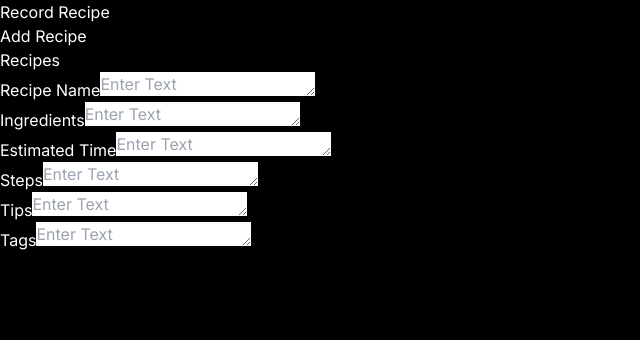
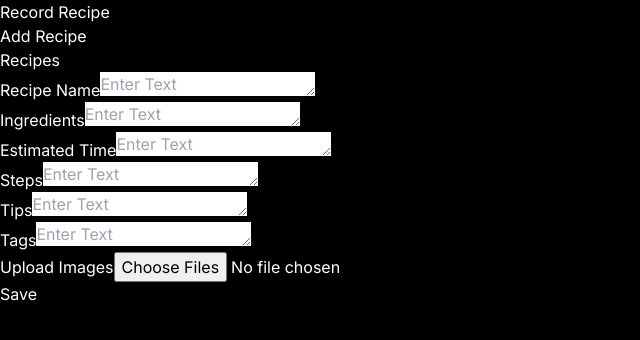
Before and after one commit to ryw27/recip-voice, a Next.js app: page /create in a window 1280 px wide. Shown: the top 340 px of the page, without its empty margins (0-640 px from the left). Built offline with nearby package versions, Linux system fonts and the light colour scheme; a web font is replaced by a local one.

Commit message:
adding image upload saving

```diff
--- a/package.json
+++ b/package.json
@@ -10,10 +10,12 @@
   },
   "dependencies": {
     "@ai-sdk/openai": "^1.0.18",
+    "@google/generative-ai": "^0.21.0",
     "@heroicons/react": "^2.2.0",
     "@vercel/postgres": "^0.10.0",
     "ai": "^4.0.33",
     "clsx": "^2.1.1",
+    "dotenv": "^16.4.7",
     "heroicons": "^2.2.0",
     "next": "15.1.4",
     "openai": "^4.78.1",
--- a/src/app/create/page.tsx
+++ b/src/app/create/page.tsx
@@ -1,6 +1,7 @@
 "use client";
 import React, { useEffect, useState } from 'react';
 import Input from '@/components/input';
+import ImageUpload from '@/components/imageupload';
 
 interface transcriptData {
   recipeName: string;
@@ -9,6 +10,7 @@ interface transcriptData {
   Tips: string,
   EstimatedTime: string;
   recipeTags: string
+  images: File[]
 }
 
 export default function Home() {
@@ -19,8 +21,10 @@ export default function Home() {
       const userTranscript = localStorage.getItem("transcript");
       if (userTranscript) {
         const data = JSON.parse(userTranscript);
+        console.log("so ", data.transcript)
         if (data.transcript) {
-          const genAI = new GoogleGenerativeAI("AIzaSyAp6hXPk_ixdLqSlzru4g-b1KR2aRzAlHU");
+          const genAI = new GoogleGenerativeAI("AIzaSyDynau2szbzDbPfzZ9tEuTLSYSyfGdPSwE");
+          // const genAI = new GoogleGenerativeAI(process.env.GEMINI_API_KEY)
           const model = genAI.getGenerativeModel({model : "gemini-1.5-flash"});
           const prompt = `
               Take the recipe transcript: ${data.transcript}
@@ -41,15 +45,38 @@ export default function Home() {
               .trim();
             const parsedResult = JSON.parse(cleanedText);
             setTranscript(parsedResult);
-            console.log(transcript?.Steps);
-          } catch {
-            console.error("Error generating content");
+          } catch (error) {
+            console.error("Error generating content", error);
           }
         }
       }
     }
     fetchAndProcessTranscript();
+    localStorage.clear()
   }, [])
+
+  async function handleRecipeSubmit(event:React.MouseEvent<HTMLButtonElement>) {
+    try {
+      const formData = new FormData();
+      formData.append("Recipe Data", JSON.stringify(transcript));
+
+      const response = await fetch("/api/saveRecipe",{
+        method: 'POST',
+        body : formData
+      })
+
+      if (!response.ok) {
+        throw new Error(`Failed to save recipe: ${response.statusText}`)
+      }
+
+      const result = await response.json();
+      console.log("Recipe saved successfully", result);
+      return result;
+    } catch (error) {
+      console.error("Error: ", error);
+      throw error;
+    }
+  }
 
   return (
     // <main className="flex flex-col items-center justify-around border-black border-2">
@@ -84,6 +111,13 @@ export default function Home() {
         inputText={transcript?.recipeTags}
         widthScale={.5}
       />
+      <ImageUpload />
+      <button
+        className="flex rounded-md bg-white text-black px-5 py-2"
+        onClick={handleRecipeSubmit}
+      >
+        Save
+      </button>
     </main>
   );
 }
--- a/src/app/layout.tsx
+++ b/src/app/layout.tsx
@@ -28,11 +28,11 @@ export default function RootLayout({
   return (
     <html lang="en">
       <body className={`${inter.className} ${geistMono.variable} antialiased`}>
-        <div className="flex h-screen">
-          <div className="">
+        <div className="flex h-screen w-screen border-2 border-black">
+          <div className="border-2 border-black">
             <SideNav />
           </div>
-          <div className="flex flex-grow p-6 h-full w-full">
+          <div className="flex flex-grow w-full">
             {children}
           </div>
         </div>
--- a/src/app/lib/definitions.ts
+++ b/src/app/lib/definitions.ts
@@ -14,5 +14,4 @@ export type Recipe = {
     instructions: string[]
     tips : string[],
     categories : string[]
-
 }
--- /dev/null
+++ b/src/components/imageupload.tsx
@@ -0,0 +1,32 @@
+import React, {useState} from "react";
+
+
+const ImageUpload = () => {
+    const [Images, setImages] = useState<File[]>([]);
+
+    const handleImageInput = (e: React.ChangeEvent<HTMLInputElement>) => {
+        if (e.target.files) {
+            const filesArray = Array.from(e.target.files);
+            setImages(filesArray);
+        }
+    }
+
+    return (
+        <div className="border-2 border-dashed border-gray-300 p-4 rounded-md">
+            <label className="text-lg font-medium" >
+                Upload Images
+            </label>
+            <input
+                id="image-upload"
+                type="file"
+                accept="image/*"
+                multiple
+                onChange={handleImageInput}
+                className="block w-full"
+            />
+        </div>
+    )
+}
+
+
+export default ImageUpload
--- a/src/components/input.tsx
+++ b/src/components/input.tsx
@@ -14,22 +14,20 @@ const Input = ({label, placeholder="Enter Text", inputText, widthScale=1}: Input
     const handleInputChange = (e: React.ChangeEvent<HTMLTextAreaElement>) => {
         setInputValue(e.target.value);
         if (inputRef.current) {
-            console.log("hello");
             inputRef.current.style.height = "auto";
             inputRef.current.style.height = `${inputRef.current.scrollHeight}px`
         }
     }
 
     useEffect(() => {
+        if (inputText) {
+            setInputValue(inputText);
+        }
         if (inputRef.current) {
             inputRef.current.style.height = "auto";
             inputRef.current.style.height = `${inputRef.current.scrollHeight}px`
         }
-        if (inputText) {
-            setInputValue(inputText);
-        }
-        console.log(inputValue);
-    }, [inputText])
+   }, [inputText])
 
     const calculatedWidth = `${widthScale * 100}vw`;
 
--- a/src/components/navlinks.tsx
+++ b/src/components/navlinks.tsx
@@ -12,7 +12,7 @@ import clsx from 'clsx';
 
 const links = [
     {name: 'Record Recipe', href: '/', icon:MicrophoneIcon},
-    {name: 'Add Recipe', href: '/add', icon:PlusIcon},
+    {name: 'Add Recipe', href: '/create', icon:PlusIcon},
     {name: 'Recipes', href:'/recipes'}
 ]
 
@@ -27,7 +27,7 @@ export default function NavLinks() {
                     key={link.name}
                     href={link.href}
                     className={clsx(
-                        'flex h-[48px] grow items-center justify-center gap-2 rounded-md bg-gray-50 p-3 text-sm font-medium hover:bg-sky-100 hover:text-blue-600 md:flex-none md:justify-start md:p-2 md:px-3',
+                        'flex h-[48px] grow items-center justify-center gap-2 rounded-md bg-gray-50 p-3 text-md font-medium hover:bg-sky-100 hover:text-blue-600 md:flex-none md:justify-start md:p-2 md:px-3',
                         {
                         'bg-sky-100 text-blue-600': pathname === link.href,
                         }
```
Also changed, not shown: 1 other file (tests, documents, lock files or other folders).
